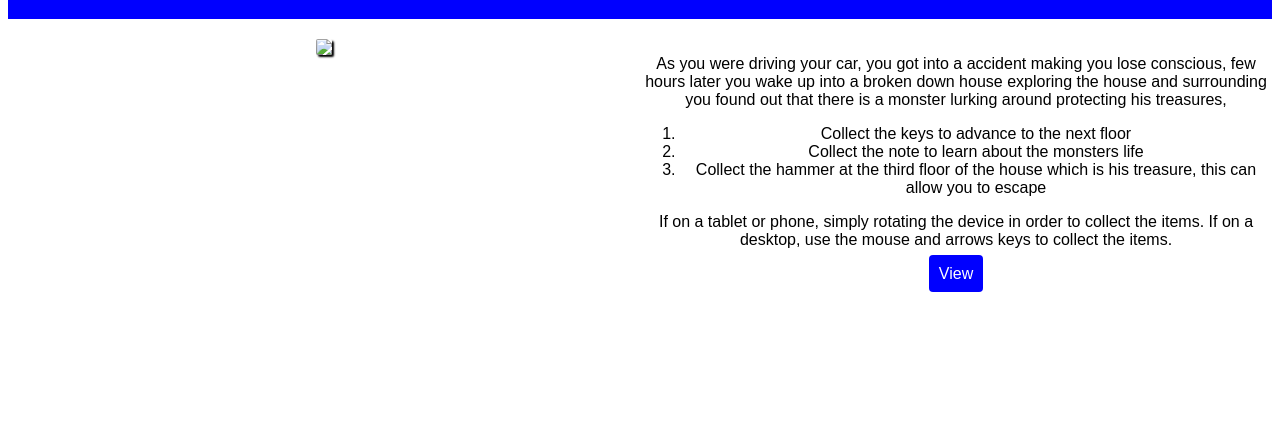
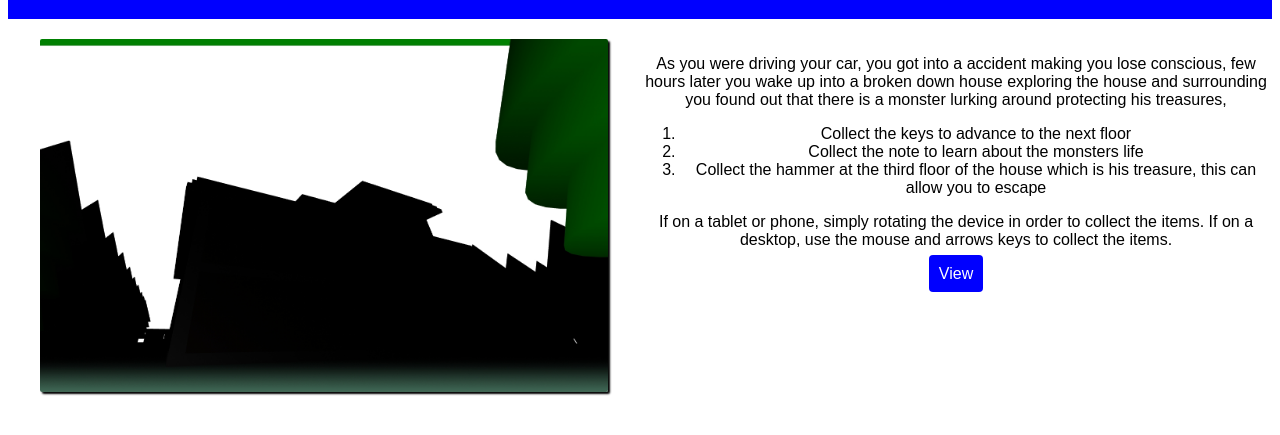
Before and after one commit to KEHUANG1230/KEHUANG1230, a plain HTML site: page index.html in a window 1280 px wide. Shown: the part 69-504 px from the top of the page. Drawn offline with Linux system fonts and the light colour scheme.

Commit message:
Update index.html

```diff
--- a/index.html
+++ b/index.html
@@ -12,7 +12,7 @@
     </div>
     <div class="container" id="body">
       <div id="snapshot">
-		<img src="game.png">
+		<img src="game.jpeg">
       </div>
       <div id="description">
         <p> As you were driving your car, you got into a accident making you lose conscious, few hours later
```
